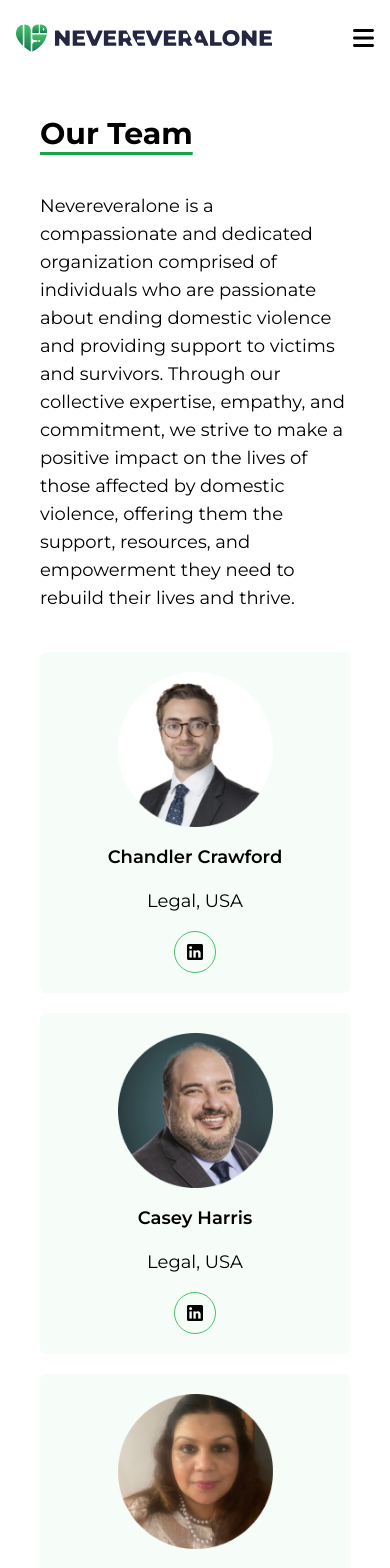
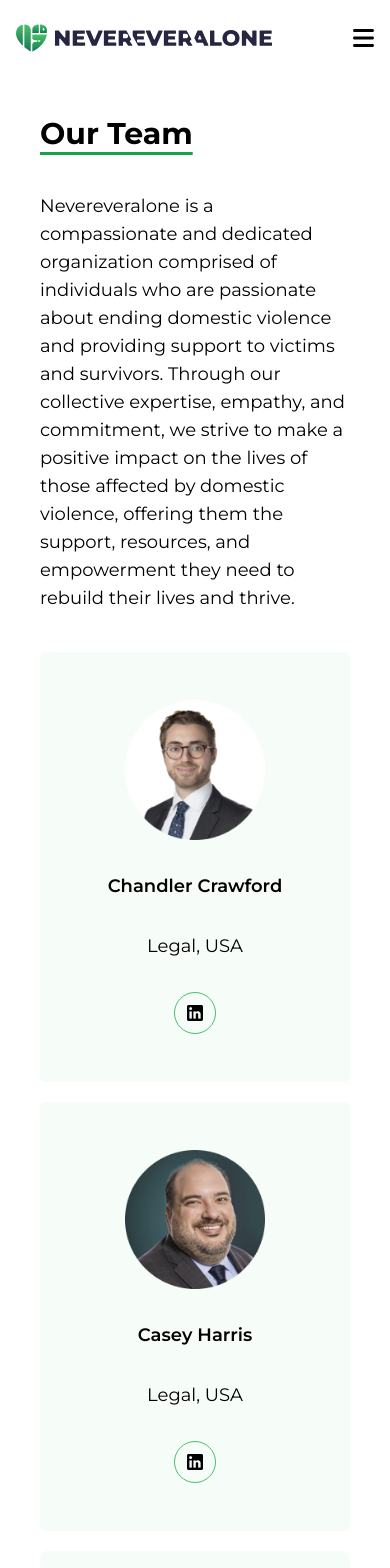
Before and after one commit to NeverEverAloneDevs/NeverEverAlone, a React (Vite) app: page /Teams in a window 390 px wide. Shown: the top 1568 px of the page. Built offline with nearby package versions, Linux system fonts and the light colour scheme.

Commit message:
add founder, mission and vision, add linked to team member linkedin

```diff
--- a/src/components/About/Founder.jsx
+++ b/src/components/About/Founder.jsx
@@ -1,15 +1,19 @@
-
+import {founder} from '../../assets'
 
 export default function Founder() {
   return (
-    <div>
-      <img src=''>
+    <div className='flex flex-col lg:flex-row font-montserrat gap-10 p-10 text-lg lg:p-24'>
+      <img src={founder}>
       </img>
-      <div>
-        <h4>Meet our Founder</h4>
+      <div className='flex flex-col font-montserrat gap-10  text-lg'>
+        <h4 className='lg:text-4xl text-3xl font-bold underline underline-offset-8  decoration-green-600'>Meet our Founder</h4>
         <p>As the visionary founder of Nevereveralone, Karthikaa is driven by a profound commitment to leveraging innovation for the betterment of those affected by domestic violence. With a personal journey as a survivor and a heartfelt connection with over 900 individuals worldwide who have endured domestic violence, Karthikaa embarked on a mission to establish a platform where victims could find solace, support, and the unwavering assurance that they are never alone.
-Recognizing the pressing need for accessible assistance and the challenges faced by those trapped in abusive relationships, Karthikaa founded Nevereveralone. Fueled by a deep understanding of these issues, she assembled a team of like-minded individuals to develop innovative solutions. Harnessing the power of technology, they created a product that serves as a lifeline for millions of individuals grappling with domestic violence.
-Through Karthikaa’s leadership and dedication, Nevereveralone continues to pave the way towards a safer and more supportive world for all those affected by domestic violence.</p>
+        </p>
+
+        <p>
+          Recognizing the pressing need for accessible assistance and the challenges faced by those trapped in abusive relationships, Karthikaa founded Nevereveralone. Fueled by a deep understanding of these issues, she assembled a team of like-minded individuals to develop innovative solutions. Harnessing the power of technology, they created a product that serves as a lifeline for millions of individuals grappling with domestic violence.
+          Through Karthikaa’s leadership and dedication, Nevereveralone continues to pave the way towards a safer and more supportive world for all those affected by domestic violence.
+        </p>
       </div>
     </div>
   )
--- a/src/components/About/Member.jsx
+++ b/src/components/About/Member.jsx
@@ -3,11 +3,11 @@
 export default function Member(props) {
   return (
     <div >
-        <div className="flex flex-col items-center gap-4 bg-[#F6FCF8] rounded-md py-5">
-          <img src={props.photo} className="w-[50%]"></img>
+        <div className="flex flex-col items-center gap-8 lg:gap-4 bg-[#F6FCF8] rounded-md py-12 lg:py-5">
+          <img src={props.photo} className=" w-[45%] lg:w-[50%]"></img>
           <span className="font-semibold">{props.name}</span>
           <span className="">{props.title}</span>
-          <div className='rounded-full border border-[#4AC16A] p-3'><img className="w-4" src={linkedinin}></img></div>
+          <a href={props.linkedin} className='rounded-full border border-[#4AC16A] p-3'><img className="w-4" src={linkedinin}></img></a>
         </div>
 
       </div>
--- a/src/components/About/teamcontent.js
+++ b/src/components/About/teamcontent.js
@@ -4,17 +4,20 @@
   {
     name:'Chandler Crawford',
     title:'Legal, USA',
-    photo:chandler
+    photo:chandler,
+    linkedin: 'https://www.linkedin.com/in/chandler-crawford-6b966318a/'
   },
   {
     name:'Casey Harris',
     title:'Legal, USA',
-    photo:casey
+    photo:casey,
+    linkedin: 'https://www.linkedin.com/in/whiplash1977/'
   },
   {
     name:'Savitha Kochhar',
     title:'Legal, India',
-    photo:Savitha
+    photo:Savitha,
+    linkedin: 'https://www.linkedin.com/in/savitha-kesav-jagadeesan-3489708/'
   },
   {
     name:'Panneer Posangu',
@@ -24,32 +27,38 @@
   {
     name:'Kenan Bouvier',
     title:'IT',
-    photo:none
+    photo:none,
+    linkedin:'https://www.linkedin.com/in/kenanbouvier/'
   },
   {
     name:'Swarali Dalal',
     title:'UX/UI Designer',
-    photo:Swarali
+    photo:Swarali,
+    linkedin: 'https://www.linkedin.com/in/swarali-dalal/'
   },
   {
     name:'Tasnia Hannan',
     title:'UX/UI Designer',
-    photo:Tasnia
+    photo:Tasnia,
+    linkedin:'https://www.linkedin.com/in/tasnia-hannan/'
   },
   {
     name:'Kassandra Moriarty',
     title:'Marketing',
-    photo:Kassandra
+    photo:Kassandra,
+    linkedin:'https://www.linkedin.com/in/kassandra-moriarty/'
   },
   {
     name:'Yen Elfering',
     title:'Lead Wed Developer',
-    photo:yen
+    photo:yen,
+    linkedin: 'https://www.linkedin.com/in/yenelfering/'
   },
   {
-    name:'Hui Zhao',
+    name:'Hui Harbison',
     title:'Wed Developer',
-    photo:none
+    photo:none,
+    linkedin: 'https://www.linkedin.com/in/huiharbison/'
   },
 ]
 
--- a/src/components/Footer.jsx
+++ b/src/components/Footer.jsx
@@ -7,7 +7,8 @@
                 <div className="flex flex-col gap-4  lg:flex-start lg:w-[35%] w-full">
                     <h4 className="font-bold">For enquiries</h4>
                     <p>Our non-profit organization is active socially. Follow us on social network.</p>
-                    <img className="w-8" src={linkedinin}></img>
+                    <a href="https://www.linkedin.com/company/nevereveralone/mycompany/"><img className="w-8" src={linkedinin}></img></a>
+
 
                 </div>
                 <div className="flex flex-col gap-4  lg:flex-start lg:w-[30%] w-full">
```
